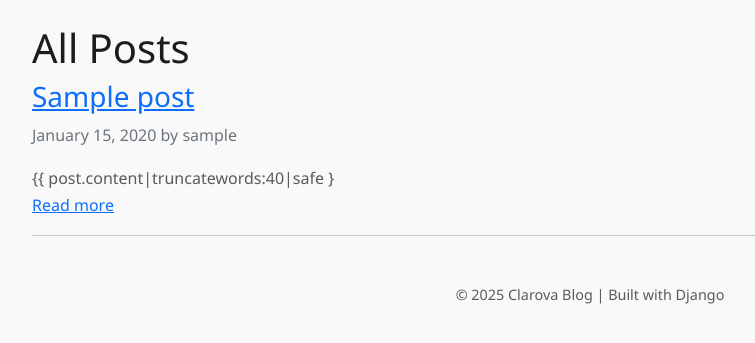
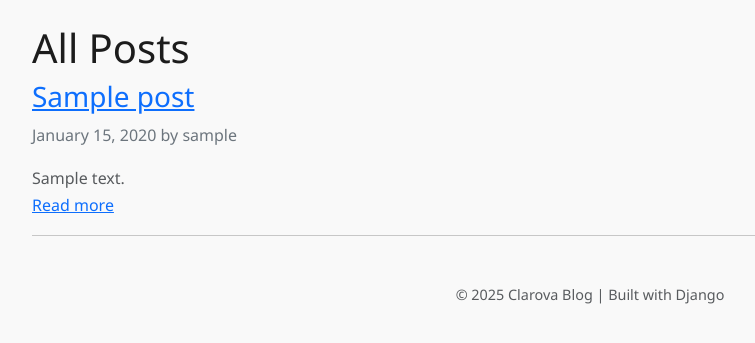
Before and after one commit to HelenLloydJeng/Clarova_blog, a Django app: page /posts/ in a window 1280 px wide. Shown: the part 57-400 px from the top of the page, without its empty margins (50-805 px from the left). Run offline with Django 4.2, Linux system fonts and the light colour scheme; tables that the repository leaves empty hold one stand-in row (values such as "Sample post").

Commit message:
fix: Corrected template syntax errors (missing braces and misplaced endblock) that were causing 500 server error.

```diff
--- a/templates/blog/post_detail.html
+++ b/templates/blog/post_detail.html
@@ -17,7 +17,7 @@
 
   <div class="comments-section mt-4">
     <h4>Comments</h4>
-    {% endblock %}
+
 
 
 
--- a/templates/blog/post_list.html
+++ b/templates/blog/post_list.html
@@ -14,7 +14,7 @@
         <p class="meta">{{ post.created_at|date:"F j, Y" }} by {{ post.author }}</p>
 
          <p class="text-muted mb-0">
-         {{ post.content|truncatewords:40|safe }
+         {{ post.content|truncatewords:40|safe }}
           </p>
 
 
```
